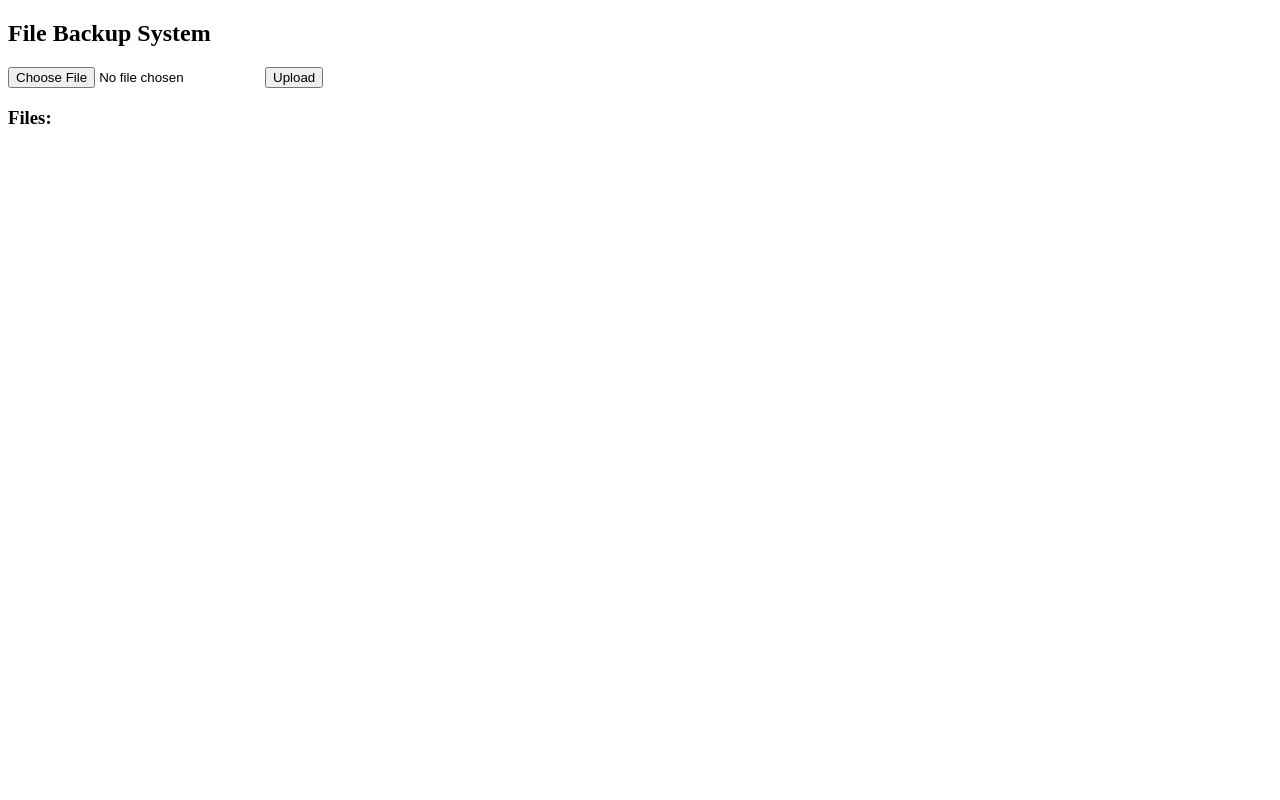
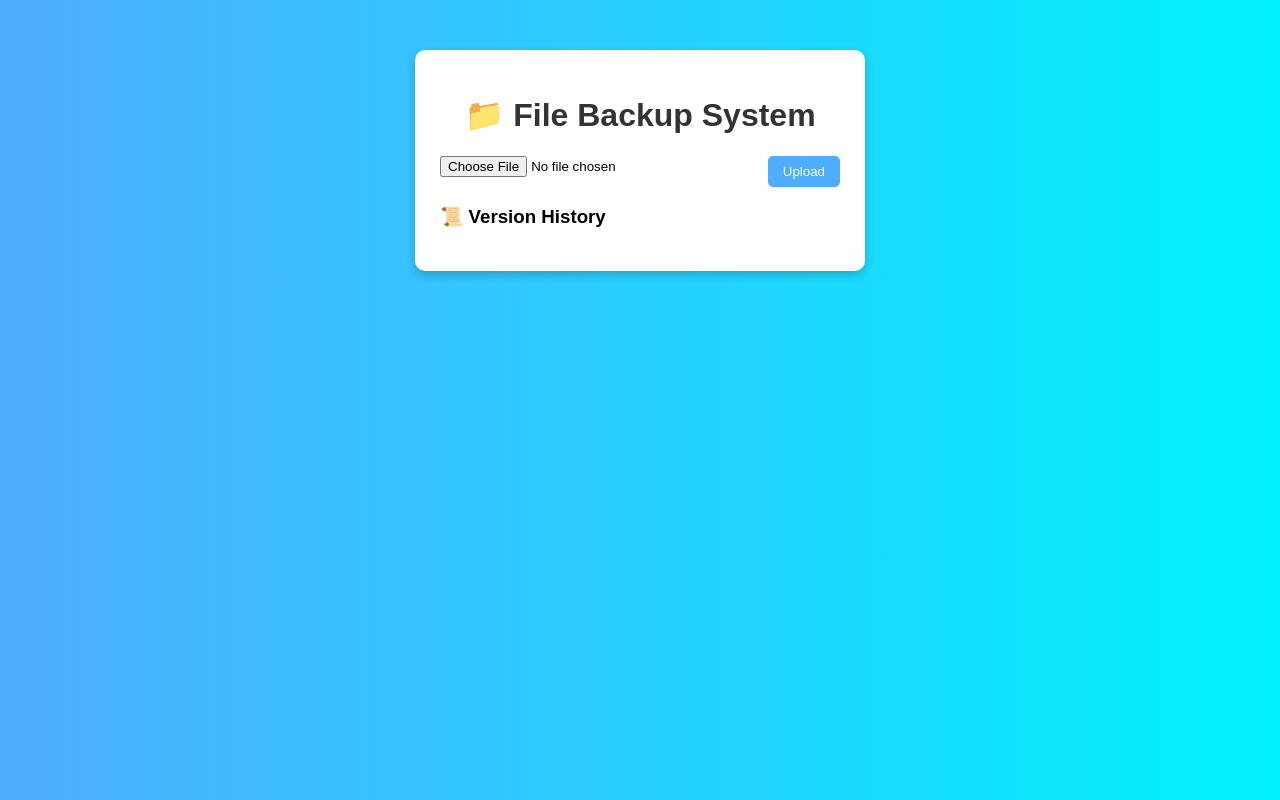
Before and after one commit to Lahari1106/backup-system, a plain HTML site: page index.html in a window 1280 px wide. Drawn offline with Linux system fonts and the light colour scheme.

Commit message:
Add files via upload

```diff
--- a/index.html
+++ b/index.html
@@ -2,16 +2,23 @@
 <html>
 <head>
     <title>Backup System</title>
+    <link rel="stylesheet" href="style.css">
 </head>
 <body>
 
-<h2>File Backup System</h2>
+<div class="container">
+    <h1>📁 File Backup System</h1>
 
-<input type="file" id="fileInput">
-<button onclick="uploadFile()">Upload</button>
+    <div class="upload-box">
+        <input type="file" id="fileInput">
+        <button onclick="uploadFile()">Upload</button>
+    </div>
 
-<h3>Files:</h3>
-<ul id="fileList"></ul>
+    <p id="status"></p>
+
+    <h3>📜 Version History</h3>
+    <ul id="fileList"></ul>
+</div>
 
 <script src="script.js"></script>
 
--- a/style.css
+++ b/style.css
@@ -0,0 +1,57 @@
+body {
+    font-family: Arial, sans-serif;
+    background: linear-gradient(to right, #4facfe, #00f2fe);
+    display: flex;
+    justify-content: center;
+    margin-top: 50px;
+}
+
+.container {
+    background: white;
+    padding: 25px;
+    border-radius: 10px;
+    width: 400px;
+    box-shadow: 0px 4px 10px rgba(0,0,0,0.2);
+}
+
+h1 {
+    text-align: center;
+    color: #333;
+}
+
+.upload-box {
+    display: flex;
+    justify-content: space-between;
+    margin-bottom: 15px;
+}
+
+button {
+    background-color: #4facfe;
+    color: white;
+    border: none;
+    padding: 8px 15px;
+    border-radius: 5px;
+    cursor: pointer;
+}
+
+button:hover {
+    background-color: #007bff;
+}
+
+#status {
+    color: green;
+    font-weight: bold;
+    text-align: center;
+}
+
+ul {
+    list-style: none;
+    padding: 0;
+}
+
+li {
+    background: #f1f1f1;
+    padding: 10px;
+    margin-bottom: 10px;
+    border-radius: 5px;
+}
```
